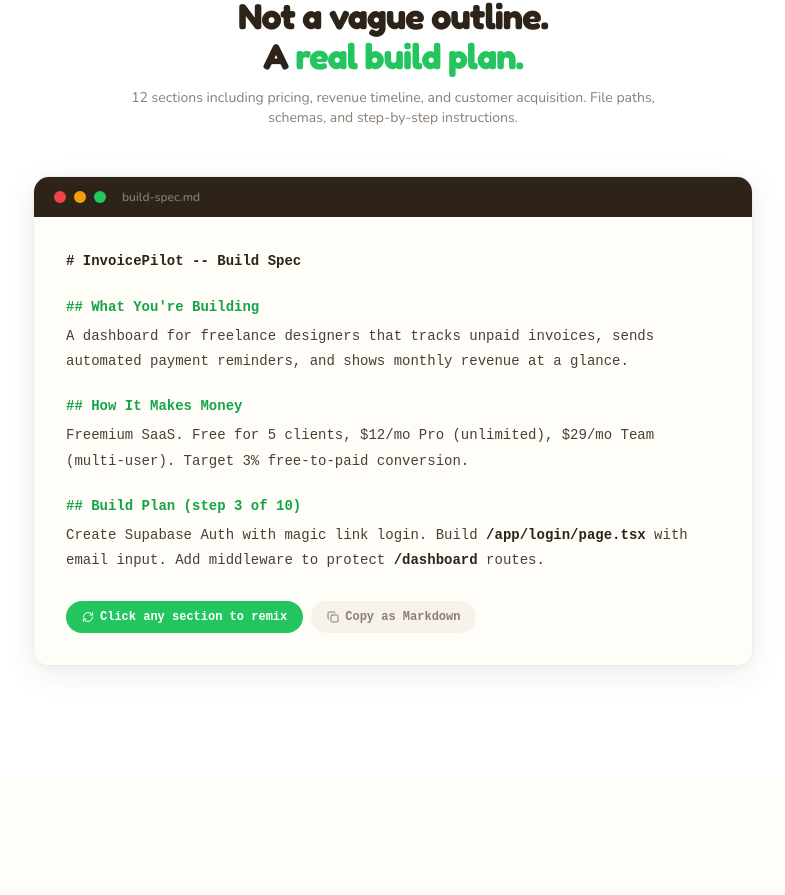
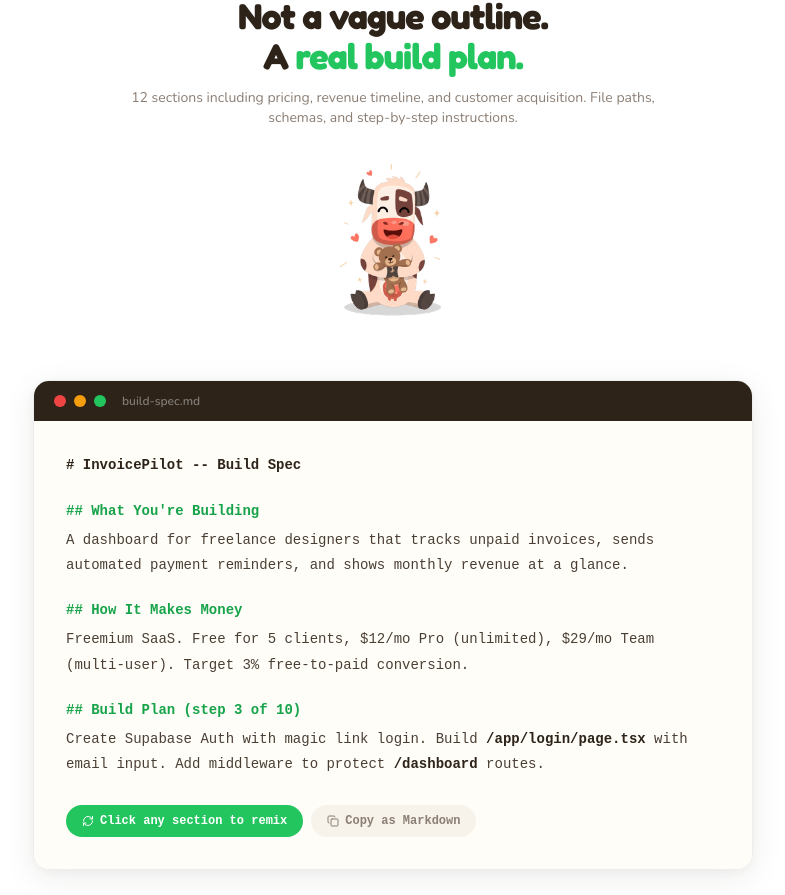
Before and after one commit to lordshua1337/cash-cow, a Next.js app: page / in a window 1280 px wide. Shown: the part 1726-2621 px from the top of the page, without its empty margins (247-1032 px from the left). Built offline with nearby package versions, Linux system fonts and the light colour scheme.

Commit message:
feat: add happy cow image under spec preview heading

```diff
--- a/src/app/page.tsx
+++ b/src/app/page.tsx
@@ -203,6 +203,13 @@
               12 sections including pricing, revenue timeline, and customer acquisition.
               File paths, schemas, and step-by-step instructions.
             </p>
+            <Image
+              src="/step-4.png"
+              alt="Happy cow with build plan"
+              width={180}
+              height={180}
+              className="mx-auto mt-6"
+            />
           </div>
 
           {/* Terminal mockup */}
```
Also changed, not shown: public/step-4.png (added).
